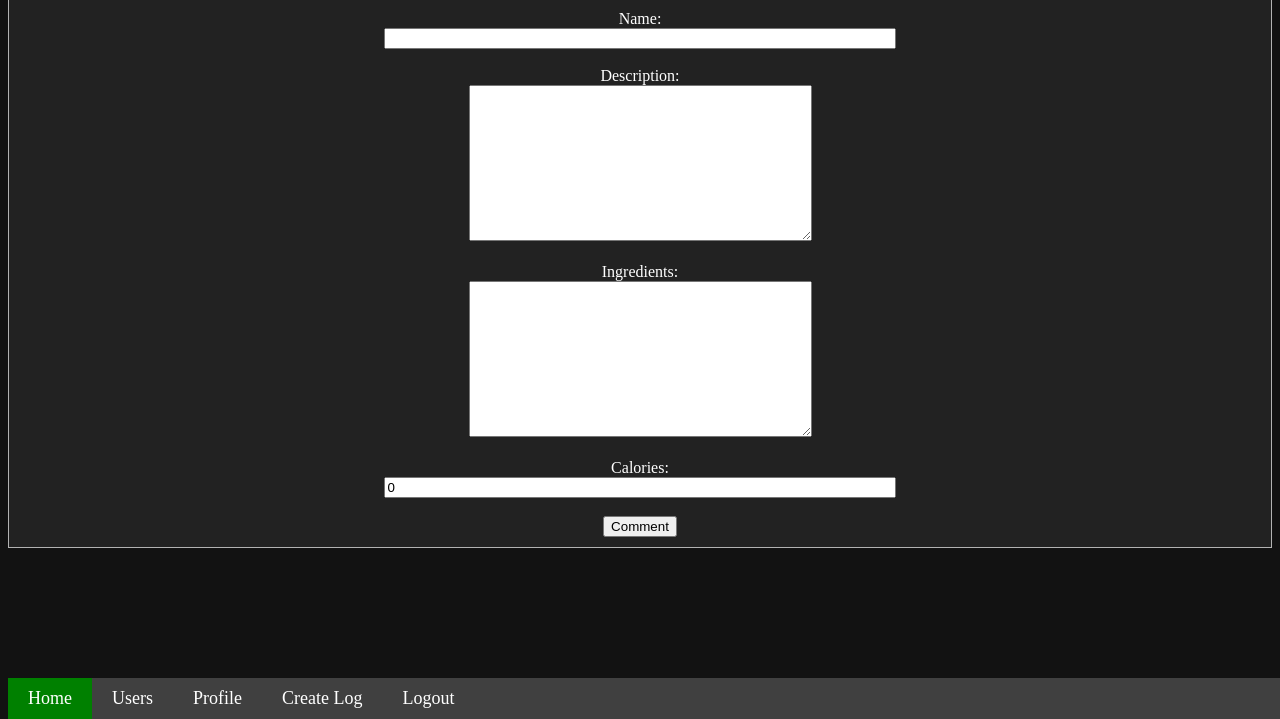
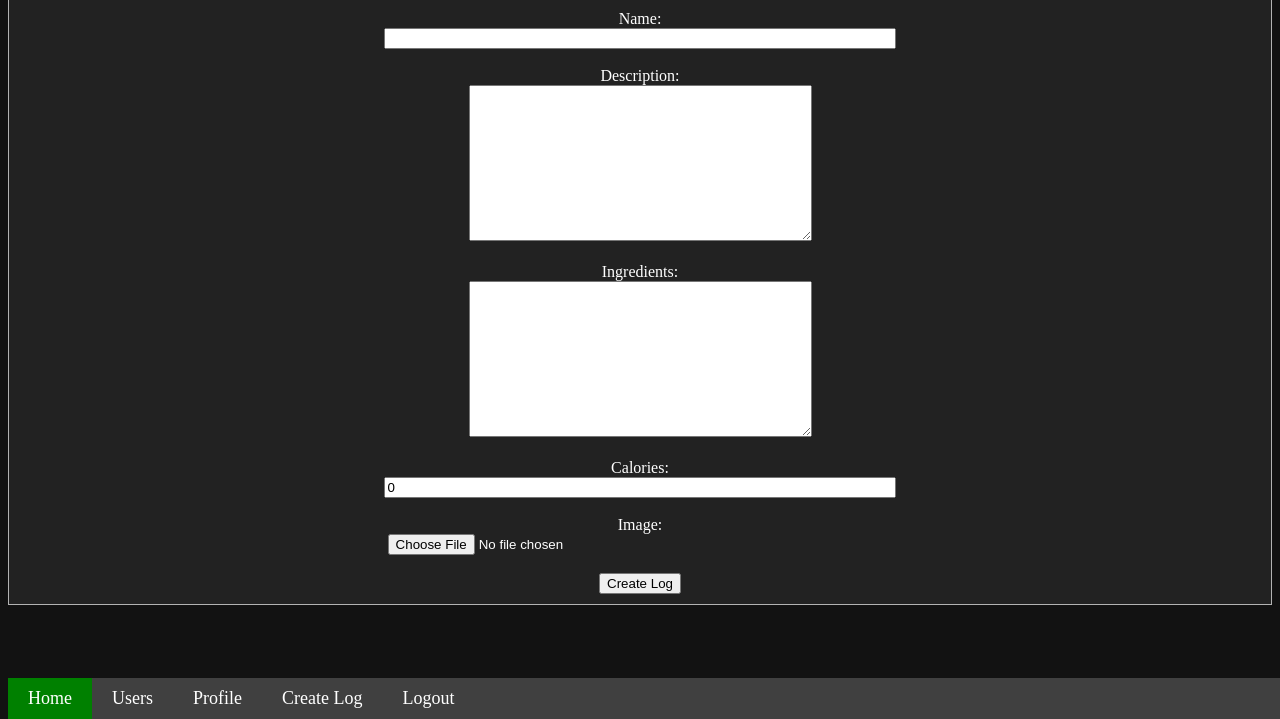
Before and after one commit to Andy-Wu12/NutriTrack, a Django app: page /logs/create in a window 1280 px wide. Shown: the part 81-800 px from the top of the page. Run offline with Django 4.2, Linux system fonts and the light colour scheme; the visitor is signed in with stand-in values (Sample User, id 1).

Commit message:
(#19) - Major updates to db schema, set up image uploading for logs

```diff
--- a/FoodLog/settings.py
+++ b/FoodLog/settings.py
@@ -125,6 +125,9 @@ STATICFILES_DIRS = [
     BASE_DIR / "static"
 ]
 
+MEDIA_URL = "/media/"
+MEDIA_ROOT = BASE_DIR / "media"
+
 # Default primary key field type
 # https://docs.djangoproject.com/en/4.1/ref/settings/#default-auto-field
 
--- a/FoodLog/urls.py
+++ b/FoodLog/urls.py
@@ -15,6 +15,8 @@ Including another URLconf
 """
 from django.contrib import admin
 from django.urls import include, path
+from django.conf import settings
+from django.conf.urls.static import static
 
 urlpatterns = [
     path('', include('access.urls')),
@@ -22,3 +24,5 @@ urlpatterns = [
     path('profiles/', include('profiles.urls')),
     path('admin/', admin.site.urls),
 ]
+
+urlpatterns += static(settings.MEDIA_URL, document_root=settings.MEDIA_ROOT)
--- a/logs/forms.py
+++ b/logs/forms.py
@@ -7,10 +7,10 @@ from .models import Food
 class FoodForm(ModelForm):
     class Meta:
         model = Food
-        fields = ['name', 'desc', 'ingredients', 'calories']
+        fields = ['name', 'desc', 'ingredients', 'calories', 'image']
         widgets = {
             'desc': Textarea(),
-            'ingredients': Textarea
+            'ingredients': Textarea(),
         }
 
     def clean_calories(self):
--- a/logs/models.py
+++ b/logs/models.py
@@ -6,12 +6,12 @@ from django.contrib.auth.models import User
 from django.utils import timezone
 
 
-# Create your models here.
 class Food(models.Model):
     name = models.CharField(max_length=200)
     desc = models.CharField('description', max_length=1000)
     ingredients = models.CharField(max_length=500)
     calories = models.IntegerField(default=0)
+    image = models.ImageField(null=True, blank=True)
 
     def __str__(self):
         return f"{self.name} contributed {self.calories} calories."
--- a/logs/templates/logs/create-log.html
+++ b/logs/templates/logs/create-log.html
@@ -14,7 +14,8 @@
     <main class="main-content">
         <section class="food-log-form">
             {% if user.is_authenticated %}
-                <form id="log-form" action="{% url 'logs:create-log' %}" method="post">
+                <form id="log-form" action="{% url 'logs:create-log' %}" method="post"
+                enctype="multipart/form-data">
                     {% csrf_token %}
                     <div id="form-fields">
                         {% for field in form %}
@@ -26,7 +27,7 @@
                             </div>
                             <br/>
                         {% endfor %}
-                        <button type="submit"> Comment </button>
+                        <button type="submit"> Create Log </button>
                     </div>
                 </form>
             {% else %}
@@ -36,4 +37,5 @@
             {% endif %}
         </section>
     </main>
+    <br/><br/>
 {% endblock %}
--- a/requirements.txt
+++ b/requirements.txt
@@ -1 +1,2 @@
 Django
+Pillow
```
Also changed, not shown: logs/migrations/0003_food_image_alter_food_calories_and_more.py (added).
